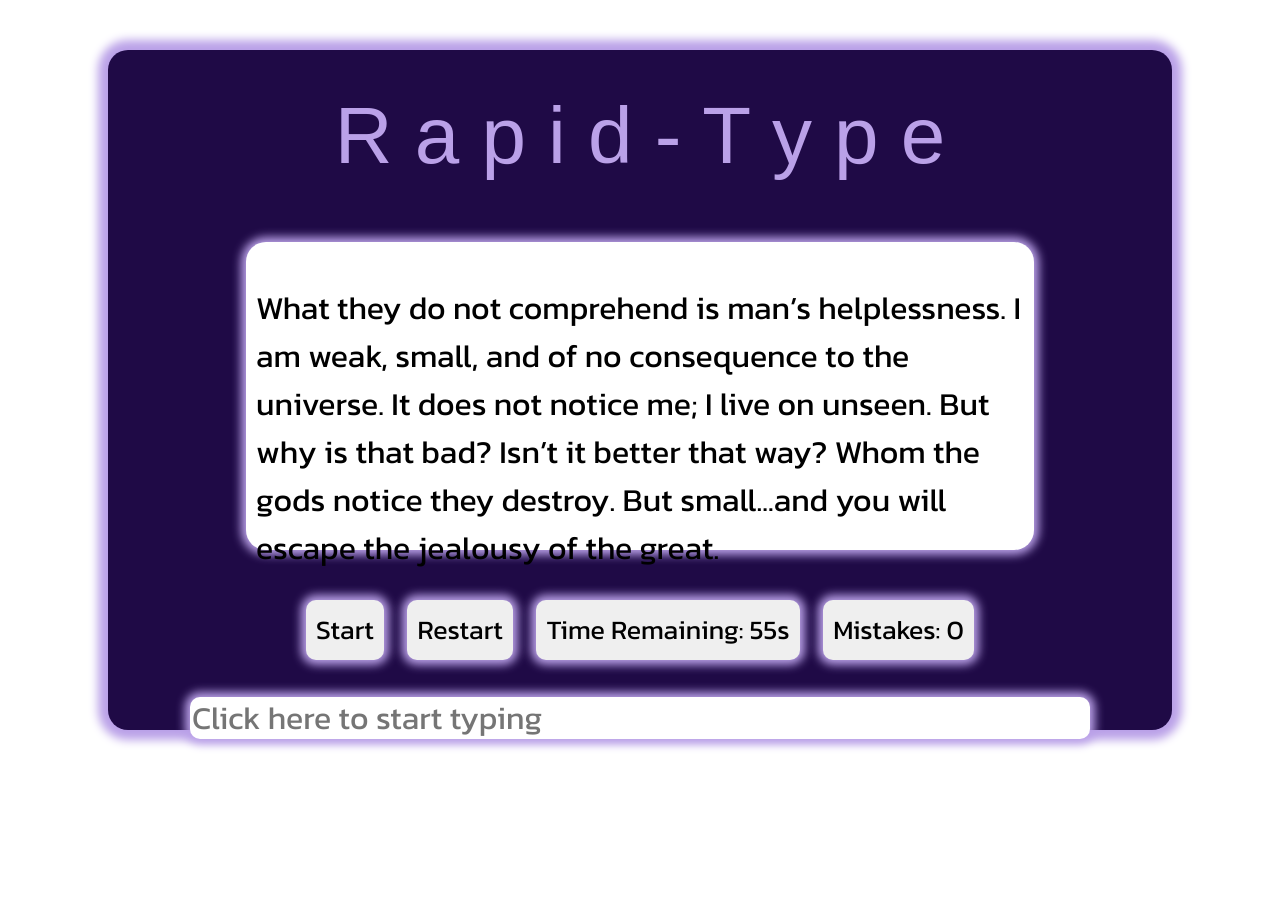
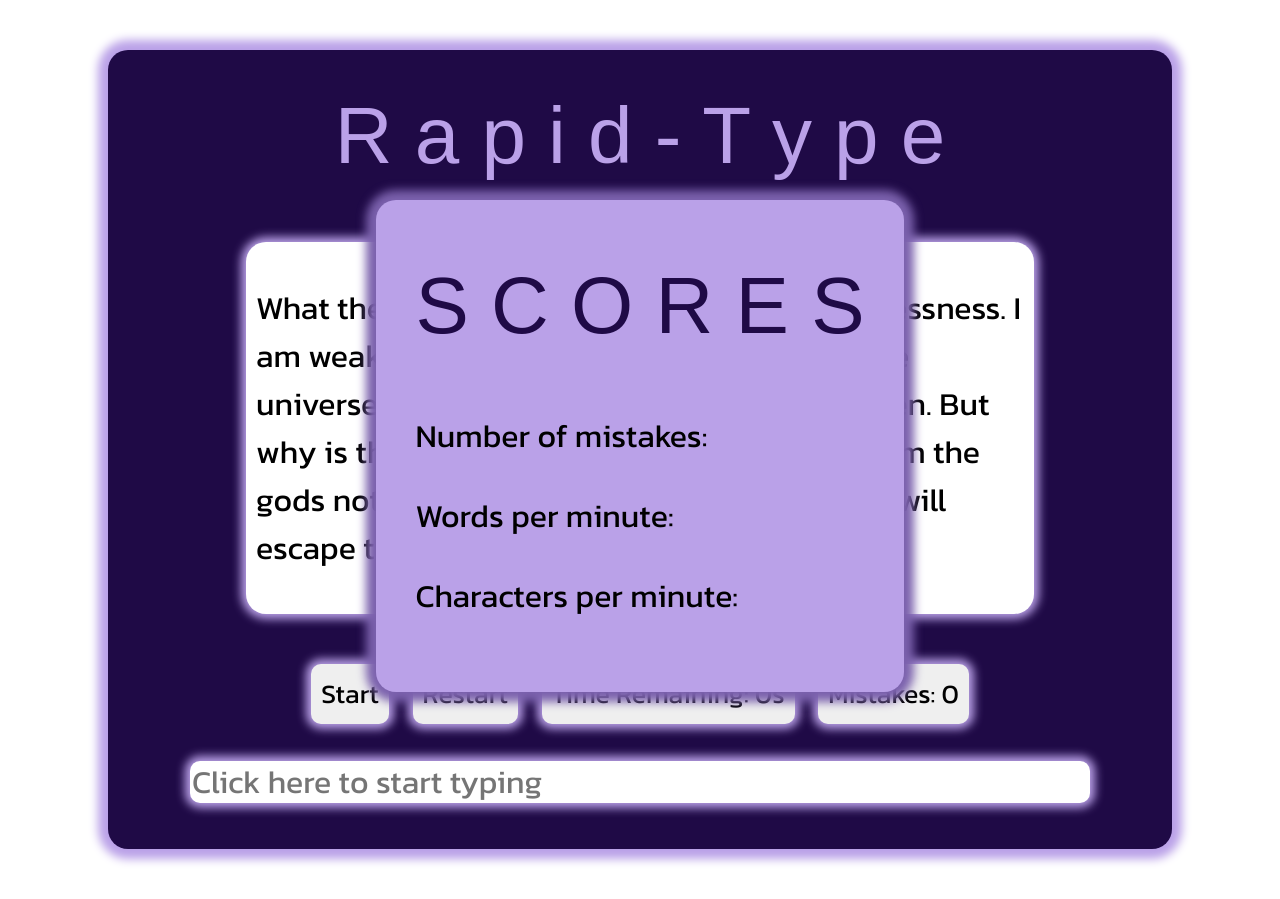
Before and after one commit to s-draycott/game-challenge, a website built with Vite: page game-challenge-ts/index.html in a window 1280 px wide. Before the commit the page ends 800 px from the top, so only its background shows below. Built offline with nearby package versions, Linux system fonts and the light colour scheme; files whose address does not match are found by name; a web font is replaced by a local one.

Commit message:
added score box to appear at timer=0

```diff
--- a/game-challenge-ts/index.html
+++ b/game-challenge-ts/index.html
@@ -10,7 +10,7 @@
     <div class = "game">
       <h1>R a p i d - T y p e</h1>
       <div class = "game__paragraphContainer">
-        <p id = "paragraphText">Paragraph will go here</p>
+        <p id = "paragraph-text">Paragraph not loading</p>
       </div>
       <div class = "game__controls">
         <button id="start" class="game__controls__button">Start</button>
@@ -24,6 +24,19 @@
       </div>
     </div>
 
+    <!-- SCORE POP UP -->
+    <div id = "score-pop-up" class="score">
+      <h1 class = "score__heading">S C O R E S</h1>
+        <div>
+          <p>Number of mistakes:</p>
+        </div>
+        <div>
+          <p>Words per minute:</p>
+        </div>
+        <div>
+          <p>Characters per minute:</p>
+        </div>
+    </div>
 
     <script type="module" src="/src/main.ts"></script>
   </body>
--- a/game-challenge-ts/src/main.ts
+++ b/game-challenge-ts/src/main.ts
@@ -1,6 +1,7 @@
 import '../stylesheet.scss';
 const timer = document.getElementById("timer");
-const paragraphText = document.getElementById("paragraphText");
+const paragraphText = document.getElementById("paragraph-text");
+const scoreDisplay = document.getElementById("score-pop-up");
 // POTENITAL PARAGRAPHS
 // What they do not comprehend is man’s helplessness. I am weak, small, and of no consequence to the universe.  It does not notice me; I live on unseen.  But why is that bad?  Isn’t it better that way?  Whom the gods notice they destroy.  But small...and you will escape the jealousy of the great.
 // A long time ago in a galaxy far, far away... Rebel spaceships, battered and few, are manoeuvring a desperate last stand against the mighty Imperial Starfleet. An ancient weapon, the Death Star, capable of destroying a planet, is now fully operational and under construction. The fate of the rebellion lies with a small band of brave fighters who have only one chance to strike from the shadows.
@@ -15,7 +16,7 @@ const paragraphs = [
     "What they do not comprehend is man’s helplessness. I am weak, small, and of no consequence to the universe.  It does not notice me; I live on unseen.  But why is that bad?  Isn’t it better that way?  Whom the gods notice they destroy.  But small...and you will escape the jealousy of the great."
 ]
 
-if(!timer || !paragraphText) {
+if(!timer || !paragraphText || !scoreDisplay) {
     throw new Error("Some elements can not be found")
 }
 
@@ -28,15 +29,15 @@ const loadPara = () => {
     paragraphText.innerHTML = randomPara;
 }
 loadPara();
-console.log(paragraphs.length)
+
 
 
 
 // Timer currently counts down from 60 to 0
-let timerLength = 60;
+let timerLength = 2;
 const timerFunc = () => {
     if (timerLength > 0) {
         timerLength--;
         timer.innerHTML = " " + timerLength;
-    } // else display the score
+    } else scoreDisplay.style.display = "block";
 }; setInterval(timerFunc, 1000);
--- a/game-challenge-ts/stylesheet.scss
+++ b/game-challenge-ts/stylesheet.scss
@@ -10,6 +10,7 @@ $mobile: 390px;
 body {
     display: flex;
     justify-content: center;
+    width: auto;
     background-image: url(./content/keyboard.jpg);
     background-size: 100%;
     margin: 30px;
@@ -32,7 +33,7 @@ p {
     flex-direction: column;
     align-items: center;
     width: 80vw;
-    height: 80vh;
+    height: auto;
     background-color: rgb(31, 10, 70);
     border-radius: 20px;
     box-shadow: 0px 0px 10px 10px rgb(186, 161, 232);
@@ -41,7 +42,7 @@ p {
 
     &__paragraphContainer {
         width: 75%;
-        height: 45%;
+        height: auto;
         background-color: white;
         box-shadow: 0px 0px 10px 5px rgb(186, 161, 232);
         border-radius: 20px;
@@ -73,3 +74,17 @@ p {
         box-shadow: 0px 0px 10px 5px rgb(186, 161, 232);
     }
 }
+
+.score {
+    display: none;
+    position: absolute;
+    top: 200px;
+    background-color: rgb(186, 161, 232);
+    border-radius: 20px;
+    box-shadow: 0px 0px 10px 10px rgb(123, 97, 173);
+    padding: 40px;
+
+    &__heading{
+        color: rgb(31, 10, 70);
+    }
+}
```
